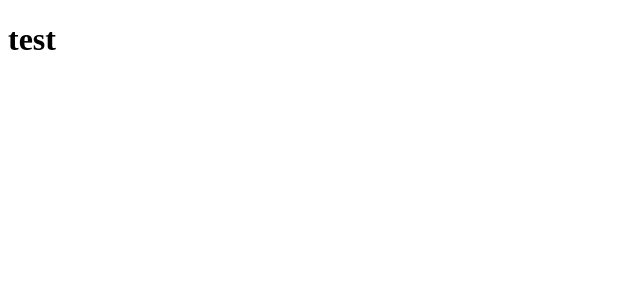
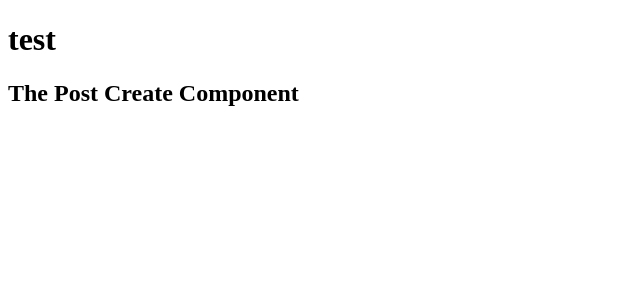
Before and after one commit to mentorbibaj/AngularMean, an Angular app: page / in a window 1280 px wide. Shown: the top 300 px of the page, without its empty margins (0-640 px from the left). Built offline with nearby package versions, Linux system fonts and the light colour scheme.

Commit message:
Adding our first component

```diff
--- a/src/app/app.component.html
+++ b/src/app/app.component.html
@@ -1 +1,2 @@
 <h1>test</h1>
+<app-post-create></app-post-create>
--- a/src/app/app.module.ts
+++ b/src/app/app.module.ts
@@ -2,10 +2,12 @@
 import { BrowserModule } from '@angular/platform-browser';
 
 import { AppComponent } from './app.component';
+import { PostCreateComponent } from './posts/post-create/post-create.component'
 
 @NgModule({
   declarations: [
-    AppComponent
+    AppComponent,
+    PostCreateComponent,
   ],
   imports: [
     BrowserModule
--- /dev/null
+++ b/src/app/posts/post-create/post-create.component.html
@@ -0,0 +1 @@
+<h2>The Post Create Component</h2>
```
Also changed, not shown: src/app/posts/post-create/post-create.component.ts (added, +10 -0 lines).
